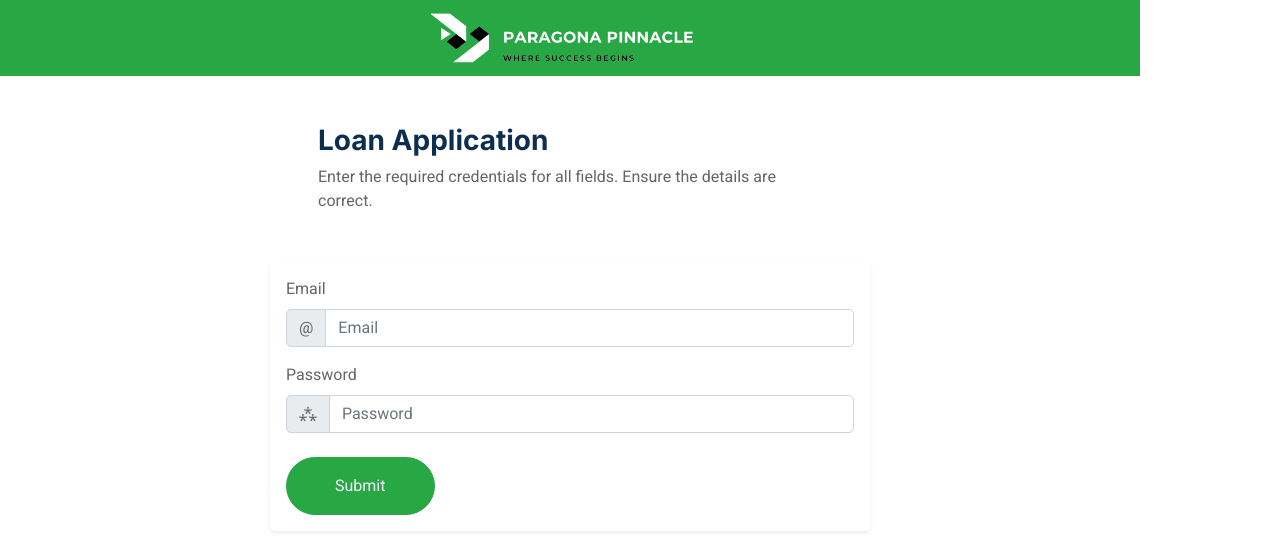
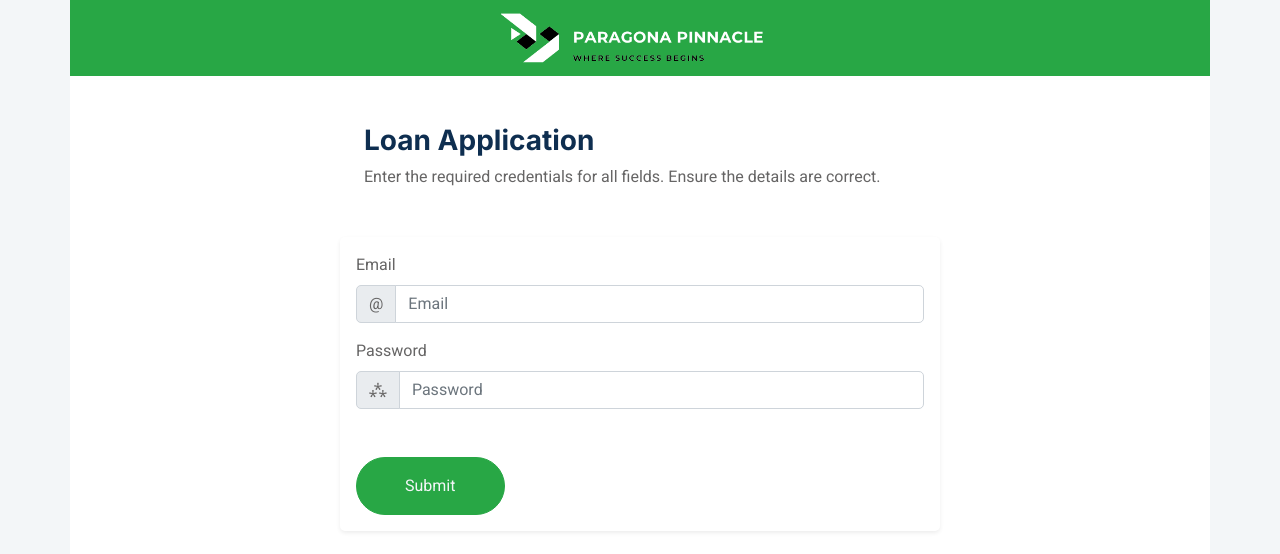
Before and after one commit to ryanfavour4/paragona-pinnacle-prod, a plain HTML site: page loan-application.html in a window 1280 px wide. Drawn offline with nearby package versions, Linux system fonts and the light colour scheme.

Commit message:
loan application complete

```diff
--- a/loan-application.html
+++ b/loan-application.html
@@ -50,7 +50,7 @@
         <link rel="stylesheet" href="/css/loan-application.css" />
     </head>
     <body>
-        <div class="container-xxl bg-white p-0 bg-primary page-header">
+        <div class="container bg-white p-0 bg-primary page-header">
             <div class="container m-0 p-0">
                 <nav
                     class="navbar text-center d-flex align-items-center justify-content-center"
@@ -67,7 +67,7 @@
             </div>
 
             <div class="container m-0 p-0 py-5">
-                <div class="header mb-5 px-5">
+                <div class="header mb-5 px-4">
                     <h3>Loan Application</h3>
                     <p>
                         Enter the required credentials for all fields. Ensure
@@ -478,7 +478,7 @@
                         id="work"
                         autocomplete="work"
                     />
-
+                    <br />
                     <button
                         class="btn btn-primary text-light rounded-pill py-3 px-5 mt-2"
                     >
```
